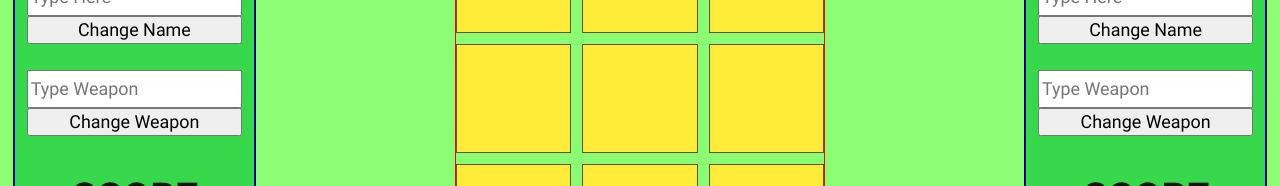
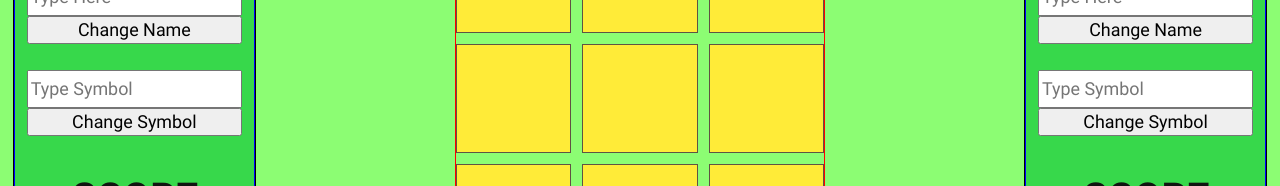
Before and after one commit to ikhlaas-kapadia/Noughts-And-Crosses, a React (Create React App) app: page / in a window 1280 px wide. Shown: the part 318-504 px from the top of the page. Built offline with nearby package versions, Linux system fonts and the light colour scheme.

Commit message:
change placeholder text

```diff
--- a/src/Components/Player.jsx
+++ b/src/Components/Player.jsx
@@ -43,9 +43,9 @@ const Player = (props) => {
             name={`${player}Icon`}
             minLength="1"
             maxLength="2"
-            placeholder="Type Weapon"
+            placeholder="Type Symbol"
           />
-          <button className="Change-Button">Change Weapon</button>
+          <button className="Change-Button">Change Symbol</button>
         </form>
       </div>
       <div className="Score-Container">
```
